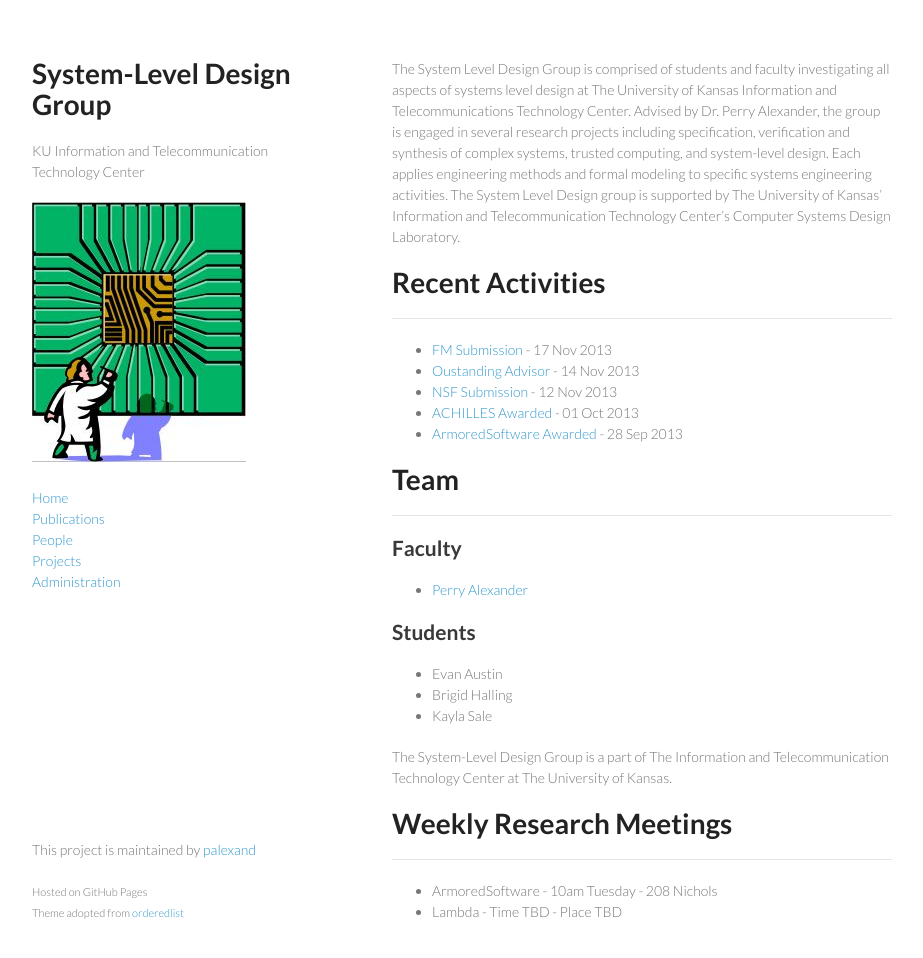
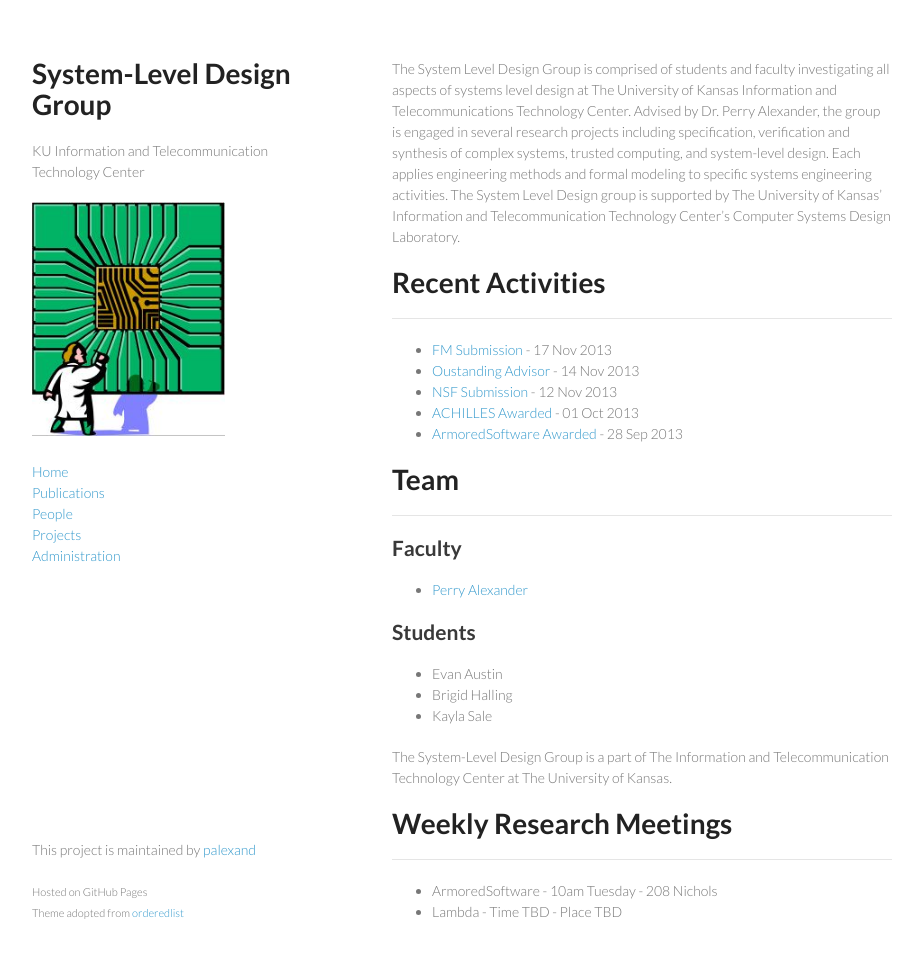
Before and after one commit to ku-sldg/ku-sldg.github.io, a Jekyll site: the page built from index.md, in a window 1280 px wide and 992 px high. Shown: the top 958 px of the window, without its empty margins (178-1101 px from the left). Built offline with Jekyll 4.4.1, drawn with Linux system fonts in a browser that asks for light colours.

Commit message:
formatting

```diff
--- a/_layouts/frontpage.html
+++ b/_layouts/frontpage.html
@@ -18,7 +18,7 @@
         <h1>{{ site.title }}</h1>
         <p>{{ site.subtitle }}</p>
 
-	<img src="{{ site.baseurl }}/images/IDS037C.jpg" alt="Big Chip" height="260" width="214">
+	<img src="{{ site.baseurl }}/images/IDS037C.jpg" alt="Big Chip" height="234" width="193">
 
         <p></p>
 	<a href="{{ site.baseurl }}/">Home</a><br>
```
